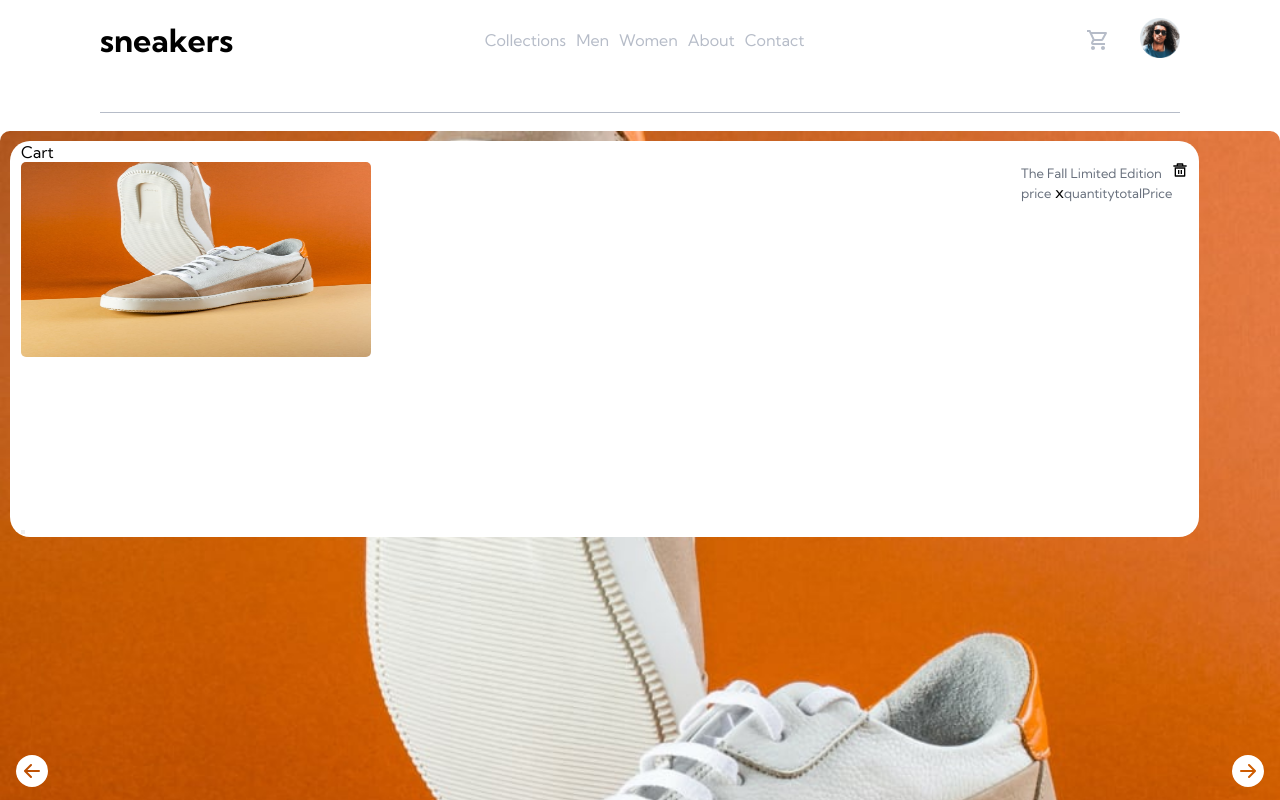
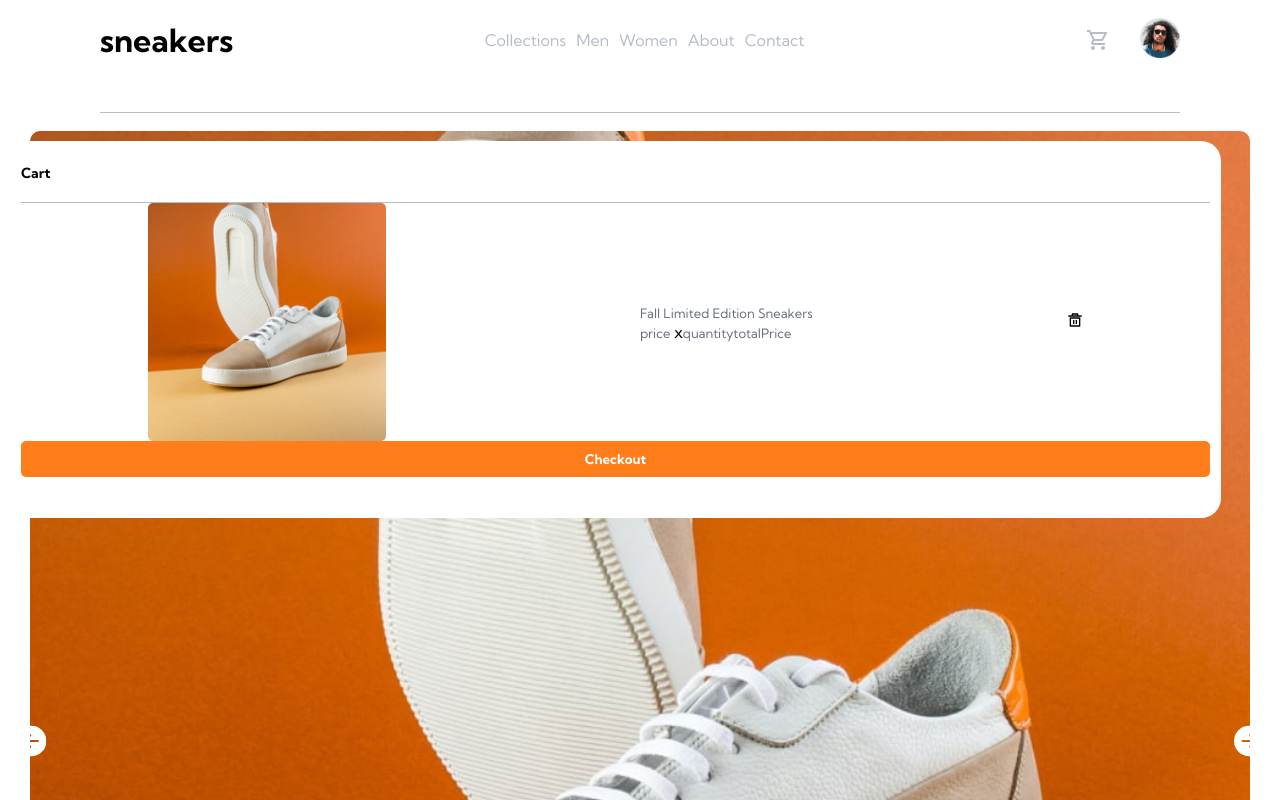
Before and after one commit to Kwabs-97/ecommerce, a React (Create React App) app: page / in a window 1280 px wide. Shown: the top 800 px of the page. Built offline with nearby package versions, Linux system fonts and the light colour scheme.

Commit message:
checkout header

```diff
--- a/src/Cart/CartItem.js
+++ b/src/Cart/CartItem.js
@@ -13,9 +13,9 @@ const CartItem = (props) => {
           <span>Cart</span>
         </header>
         <main>
-          <div className={styles.img}>
+
             <img src={produtcImg} alt="productIMG" />
-          </div>
+
           <div className={styles.productDetails}>
             <div>
               <span>{props.name}</span>
@@ -30,7 +30,7 @@ const CartItem = (props) => {
           </div>
         </main>
         <div className={styles.checkout}>
-          <button></button>
+          <button>Checkout</button>
         </div>
       </div>
     </div>
--- a/src/Cart/CartItem.module.css
+++ b/src/Cart/CartItem.module.css
@@ -22,15 +22,46 @@
 
 .cartContainer main {
   display: flex;
+  justify-content: space-around;
+  align-items: center;
+}
+
+header {
+  padding: 20px 0 20px 0;
+  border-bottom: 1px solid var(--grayish-blue);
+}
+
+header span {
+  font-weight: 900;
+  font-size: 14px;
+}
+
+main .img {
+  display: flex;
+  box-sizing: border-box;
 }
 
 .cartContainer main img {
-  width: 35%;
-  height: 55%;
+  width: 20%;
   border-radius: 5px;
+}
+
+.productDetails {
+  display: inline-block;
+  margin: 40px 0;
 }
 
 .productDetails div span {
   font-size: small;
   color: var(--dark-grayish-blue);
 }
+button {
+  width: 100%;
+  padding: 10px;
+  border: none;
+  border-radius: 5px;
+  background-color: var(--orange-color);
+  color: white;
+  font-weight: 600;
+  margin-bottom: 40px;
+}
--- a/src/Data/Products.js
+++ b/src/Data/Products.js
@@ -4,7 +4,7 @@ export const productsData = [
   {
     id: 1,
     img: productImg,
-    name: "The Fall Limited Edition",
+    name: "Fall Limited Edition Sneakers",
     price: "250",
     discount: "50",
     discountPrice: "125",
--- a/src/Styles/Carousel.module.css
+++ b/src/Styles/Carousel.module.css
@@ -16,7 +16,7 @@
 }
 
 .arrow {
-  position: absolute;
+  position:relative;
   height: 2rem;
   width: 2rem;
   fill: white;
```
